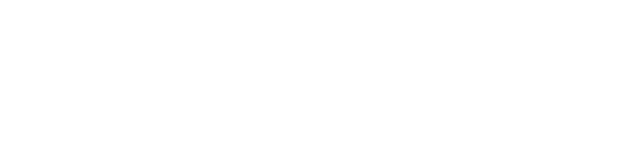
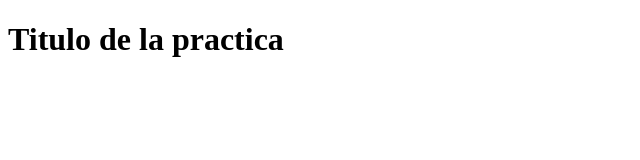
Before and after one commit to hernandw/ejercicio-git-2, a plain HTML site: page index.html in a window 1280 px wide. Shown: the whole page, without its empty margins (0-640 px from the left). Drawn offline with Linux system fonts and the light colour scheme.

Commit message:
modificacion del titulo

```diff
--- a/index.html
+++ b/index.html
@@ -9,7 +9,7 @@
 <body>
 
 
-<h1></h1>
+<h1>Titulo de la practica</h1>
 
 
 </body>
```
